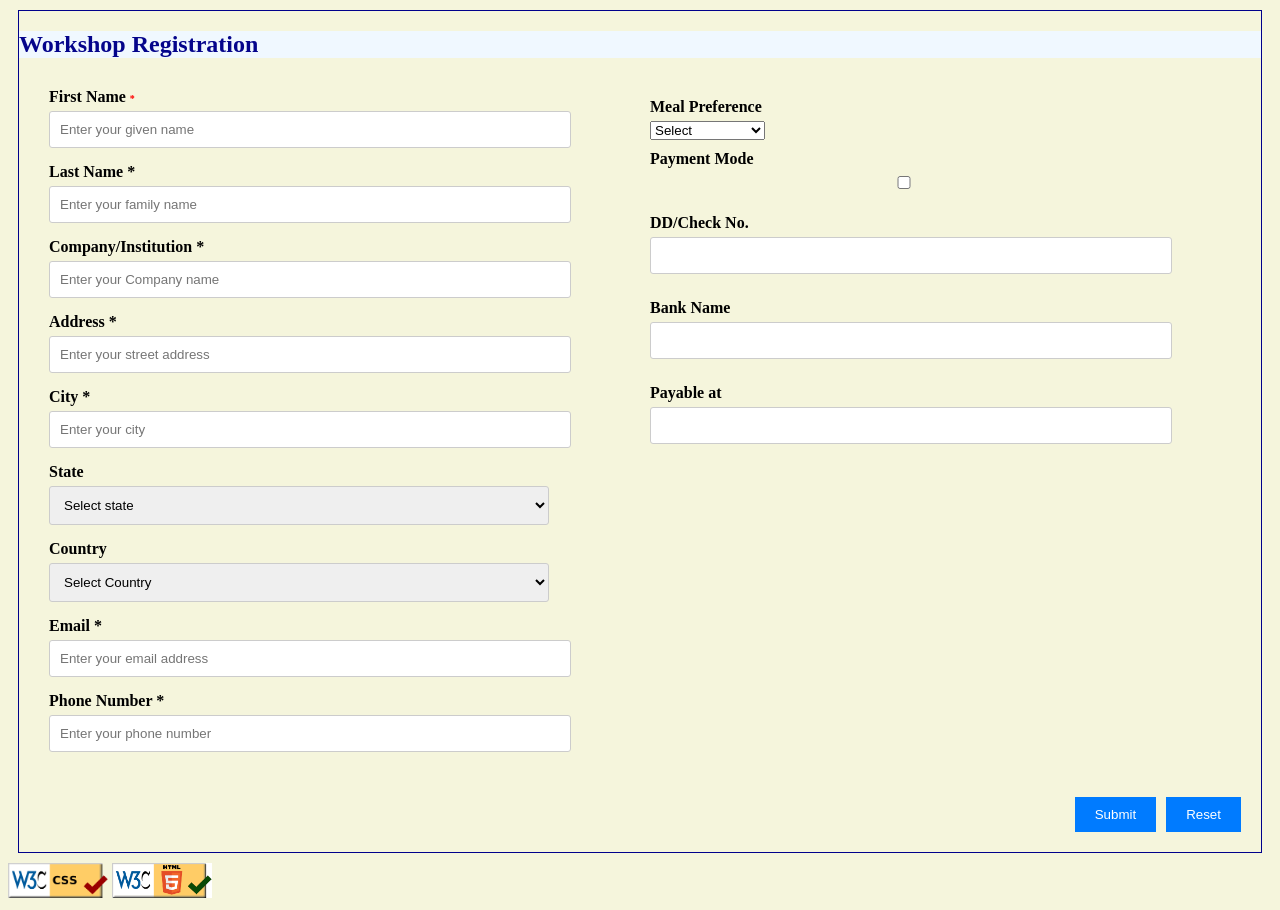
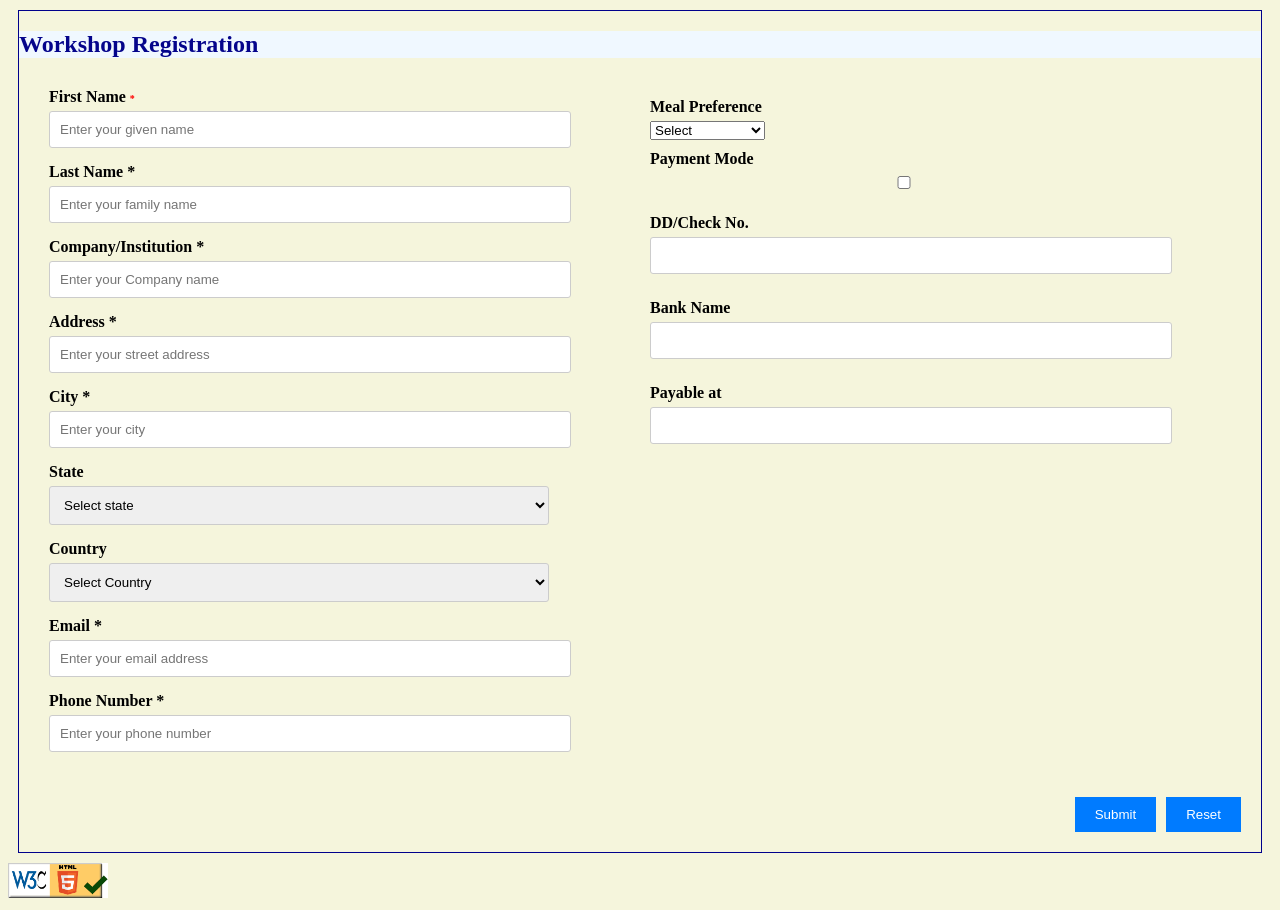
Before and after one commit to Aakartion/WAPCourse, a plain HTML site: page pages/lab4/workshop-registration.html in a window 1280 px wide. Drawn offline with Linux system fonts and the light colour scheme.

```diff
--- a/css/Lab4/style.css
+++ b/css/Lab4/style.css
@@ -6,13 +6,11 @@
 
 .left-section {
     flex: 1;
-    /* border: 1px solid black; */
     padding: 10px;
 }
 
 .right-section {
     flex: 1;
-    /* border: 1px solid black; */
     padding: 10px;
 }
 
--- a/pages/lab4/workshop-registration.html
+++ b/pages/lab4/workshop-registration.html
@@ -77,7 +77,7 @@
         </div>
     </form>
 
-    <a href="https://validator.w3.org/nu/?doc=https%3A%2F%2Faakartion.github.io%2FWAPCourse%2Fpages%2Flab2%2Fabout-me.html"><img class="checker" src="./../../assets/images/Lab2/css_checker.png" alt="css checker"></a>
-    <a href="https://validator.w3.org/nu/?doc=https%3A%2F%2Faakartion.github.io%2FWAPCourse%2Fpages%2Flab2%2Fabout-me.html"><img class="checker" src="./../../assets/images/htmlchecker.png" alt="css checker"></a>
+    <a href="https://validator.w3.org/nu/?doc=https%3A%2F%2Faakartion.github.io%2FWAPCourse%2Fpages%2Flab4%2Fworkshop-registration.html" alt="css checker"></a>
+    <a href="https://validator.w3.org/nu/?doc=https%3A%2F%2Faakartion.github.io%2FWAPCourse%2Fpages%2Flab4%2Fworkshop-registration.html"><img class="checker" src="./../../assets/images/htmlchecker.png" alt="css checker"></a>
 </body>
 </html>
```
